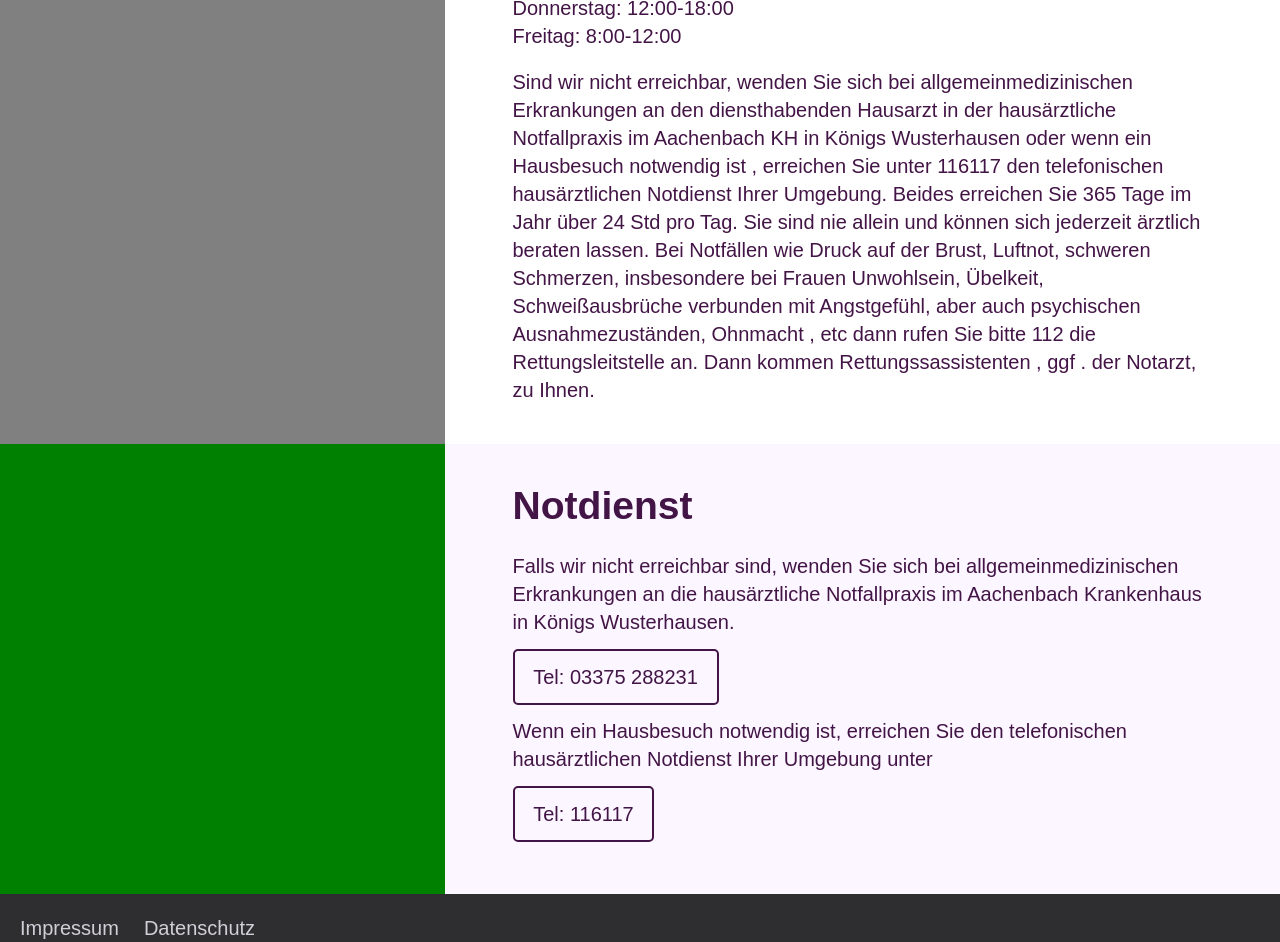
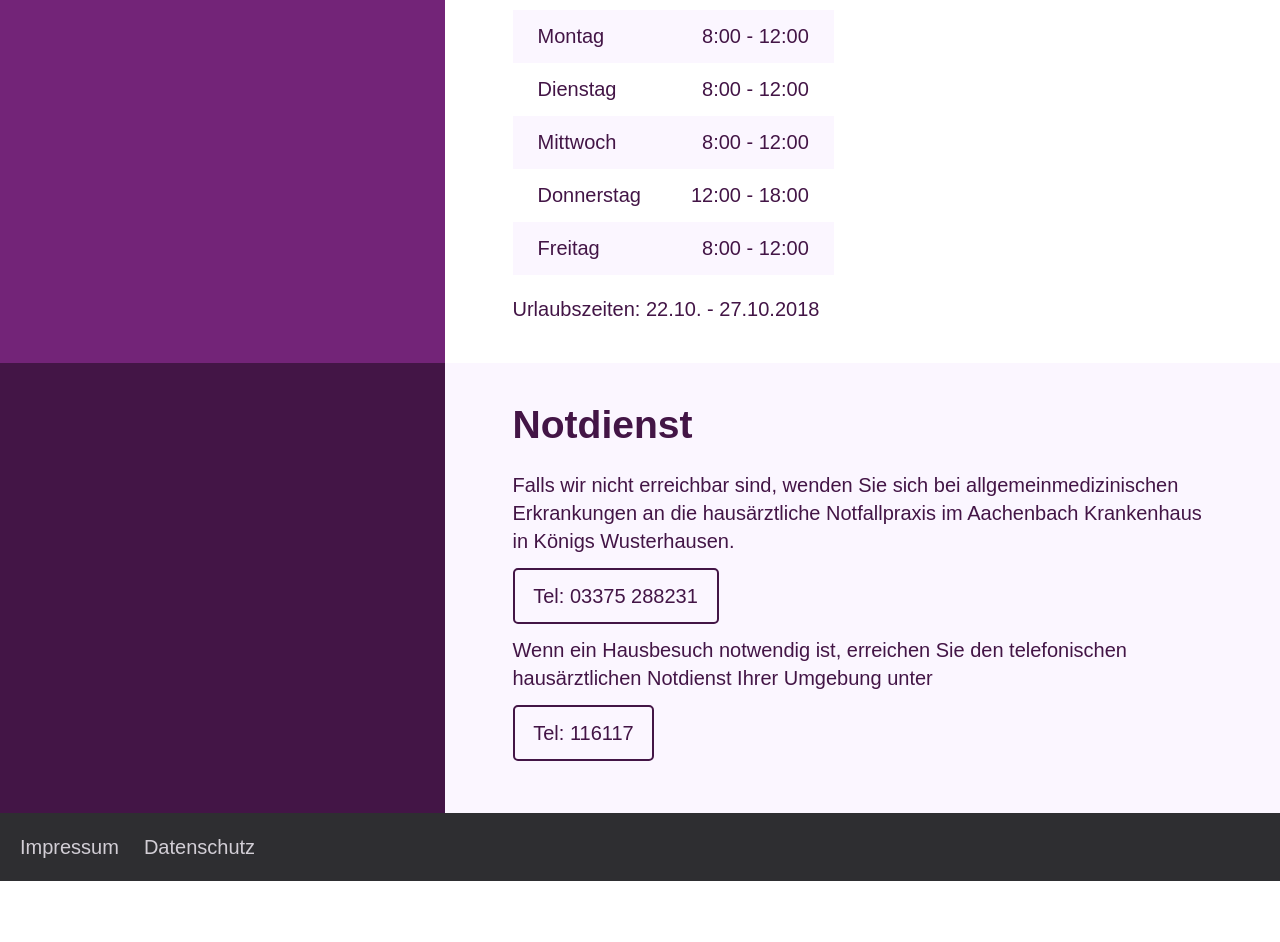
Before and after one commit to jannispaul/arztpraxis-schulzendorf, a Gatsby site: page / in a window 1280 px wide. Shown: the part 640-1582 px from the top of the page. After the commit the page ends 1521 px from the top, so only its background shows below. Built offline with nearby package versions, Linux system fonts and the light colour scheme; Gatsby itself is replaced by a stand-in of ours.

Commit message:
change times to styled table

```diff
--- a/content/times/times.md
+++ b/content/times/times.md
@@ -1,9 +1,10 @@
 ---
 path: times
-monday: '8:00-12:00'
-tuesday: '8:00-12:00'
-wednesday: '8:00-12:00'
-thursday: '12:00-18:00'
-friday: '8:00-12:00'
+monday: '8:00 - 12:00'
+tuesday: '8:00 - 12:00'
+wednesday: '8:00 - 12:00'
+thursday: '12:00 - 18:00'
+friday: '8:00 - 12:00'
 ---
-Sind wir nicht erreichbar, wenden Sie sich bei allgemeinmedizinischen Erkrankungen an den diensthabenden Hausarzt in der hausärztliche Notfallpraxis im Aachenbach KH in  Königs Wusterhausen oder wenn ein Hausbesuch notwendig ist , erreichen Sie unter 116117 den telefonischen hausärztlichen Notdienst Ihrer Umgebung. Beides erreichen Sie 365 Tage im Jahr über  24 Std pro Tag. Sie sind nie allein und können sich jederzeit ärztlich beraten lassen. Bei Notfällen wie Druck auf der Brust, Luftnot, schweren Schmerzen, insbesondere bei Frauen Unwohlsein, Übelkeit, Schweißausbrüche verbunden mit Angstgefühl, aber auch psychischen Ausnahmezuständen, Ohnmacht , etc dann rufen Sie bitte 112 die Rettungsleitstelle an. Dann kommen Rettungssassistenten , ggf . der Notarzt, zu Ihnen.
+Urlaubszeiten:
+22.10. - 27.10.2018
--- a/src/components/kontakt.js
+++ b/src/components/kontakt.js
@@ -5,7 +5,7 @@ import Buttonprimary from '../components/buttonprimary'
 
 
 const Kontakt = () => (
-  <SectionStandard image="red" backgroundColor="var(--color-lighter)">
+  <SectionStandard image="var(--color-primary)" backgroundColor="var(--color-lighter)">
     <div>
     <h2>Kontakt</h2>
     <p>Wir freuen uns auf Ihren Anruf und Besuch und helfen Ihnen bei Fragen gerne weiter! Sie finden uns in der <a href="https://www.google.com/maps/dir//Illgenstraße+4,+15732+Schulzendorf/@52.3622333,13.5877513,17z/data=!4m17!1m7!3m6!1s0x47a838a4c5591be3:0x69c8c39fd2d3c403!2sIllgenstraße+4,+15732+Schulzendorf!3b1!8m2!3d52.36223!4d13.58994!4m8!1m0!1m5!1m1!1s0x47a838a4c5591be3:0x69c8c39fd2d3c403!2m2!1d13.58994!2d52.36223!3e3">Illgenstr. 4 in 15732 Schulzendorf</a>.</p>
--- a/src/components/news.module.css
+++ b/src/components/news.module.css
@@ -15,6 +15,7 @@
     grid-column-gap: var(--space-s);
     align-items: center; */
     display: flex;
+    justify-content: center;
     padding: var(--space-s);
 
 }
--- a/src/components/notdienst.js
+++ b/src/components/notdienst.js
@@ -4,7 +4,7 @@ import Buttonprimary from '../components/buttonprimary'
 
 
 const Notdienst = () => (
-  <SectionStandard image="green" backgroundColor="var(--color-lighter)">
+  <SectionStandard image="var(--color-primary)" backgroundColor="var(--color-lighter)">
     <div>
     <h2>Notdienst</h2>
     <p>Falls wir nicht erreichbar sind, wenden Sie sich bei allgemeinmedizinischen Erkrankungen an die hausärztliche Notfallpraxis im Aachenbach Krankenhaus in Königs Wusterhausen.</p>
--- a/src/components/sectionstandard.module.css
+++ b/src/components/sectionstandard.module.css
@@ -1,6 +1,7 @@
 .section{
     display: flex;
     flex-wrap: wrap;
+    min-height: 400px;
 }
 
 .imageContainer{
@@ -11,8 +12,12 @@
 .contentContainer{
     flex: 3 1 400px;
     padding: var(--space-l) var(--space-m);
+    display: flex;
+
+    /* justify-content: center; */
 }
 .contentContainer > div {
     max-width: 700px;
+    width: 100%;
     margin: auto;
 }
--- a/src/components/times.js
+++ b/src/components/times.js
@@ -6,7 +6,7 @@ import SectionStandard from '../components/sectionstandard'
 
 
 export default () => (
-  <SectionStandard>
+  <SectionStandard image="var(--color-primary-light)">
   <StaticQuery
     query={graphql`
       query TimesQuery {
@@ -32,12 +32,30 @@ export default () => (
         <h2>Öffnungszeiten</h2>
         {data.allMarkdownRemark.edges.map(({ node }) => (
           <div key={node.id}>
-            <p>Montag: {node.frontmatter.monday}</p>
-            <p>Dienstag: {node.frontmatter.tuesday}</p>
-            <p>Mittwoch: {node.frontmatter.wednesday}</p>
-            <p>Donnerstag: {node.frontmatter.thursday}</p>
-            <p>Freitag: {node.frontmatter.friday}</p>
-            <br />
+            <table>
+              <tbody>
+                <tr>
+                  <td>Montag</td>
+                  <td>{node.frontmatter.monday}</td>
+                </tr>
+                <tr>
+                  <td>Dienstag</td>
+                  <td>{node.frontmatter.tuesday}</td>
+                </tr>
+                <tr>
+                  <td>Mittwoch</td>
+                  <td>{node.frontmatter.wednesday}</td>
+                </tr>
+                <tr>
+                  <td>Donnerstag</td>
+                  <td>{node.frontmatter.thursday}</td>
+                </tr>
+                <tr>
+                  <td>Freitag</td>
+                  <td>{node.frontmatter.friday}</td>
+                </tr>
+              </tbody>
+            </table>
             <p>{node.rawMarkdownBody}</p>
           </div>
         ))}
--- a/src/components/times.module.css
+++ b/src/components/times.module.css
@@ -3,3 +3,23 @@
     font-family: Arial, Helvetica, sans-serif;
     margin: var(--space-s) 0;
 }
+table {
+    margin-bottom: var(--space-m);
+    border-spacing: 0;
+}
+
+table td{
+    padding: var(--space-s) var(--space-m);
+    border:none;
+}
+table tbody tr:nth-child(2n + 1) {
+    background: var(--color-lighter);
+}
+table tbody tr td:nth-child(2){
+    text-align: right;
+}
+
+table tbody tr{
+    border: none;
+    border:0;
+}
--- a/src/theme/styles.css
+++ b/src/theme/styles.css
@@ -10,7 +10,7 @@ html {
   -ms-text-size-adjust: 100%;
   -webkit-text-size-adjust: 100%;
 }
-p,a,li,span{
+p,a,li,span,td{
   font-size: var(--font-size);
   line-height: var(--line-height);
   color: var(--color-primary);
```
